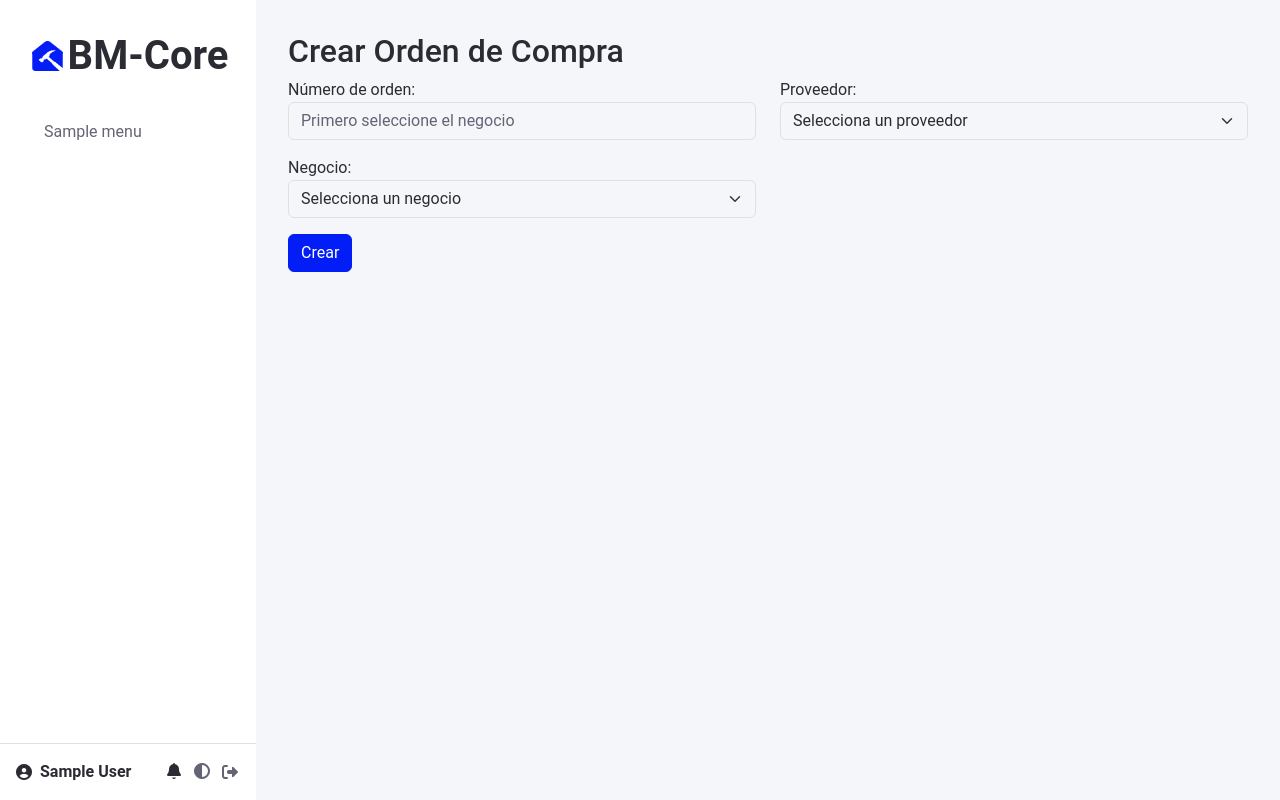
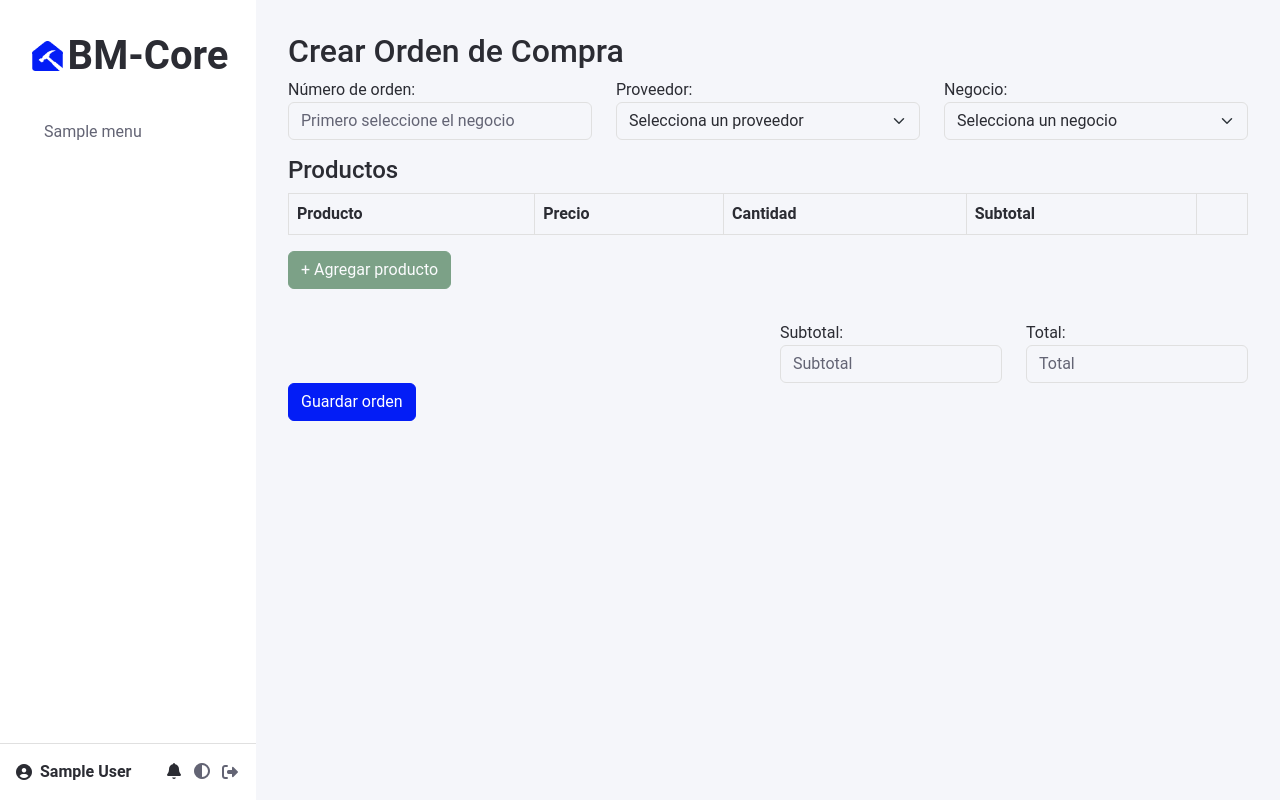
Before and after one commit to CrisZR/BM-Core, a Django app: page /compras/add/ in a window 1280 px wide. Run offline with Django 5.2, Linux system fonts and the light colour scheme; a user stored in the database is signed in; tables that the repository leaves empty hold one stand-in row (values such as "Sample post"); lists and menus that the app fills with data are empty; some libraries are stand-ins or nearby versions.

Commit message:
Se creo plantilla para las ordenes de compra

```diff
--- a/compra/templates/compra/add_edit.html
+++ b/compra/templates/compra/add_edit.html
@@ -1,4 +1,5 @@
 {% extends "templates/layout.html" %}
+{% load static %}
 {% block title %}
   {% if form.instance.pk %}
     Editar
@@ -8,6 +9,11 @@
   Orden de Compra
 {% endblock title %}
 {% block body %}
+  <script src="{% static 'compra/js/add_edit.js' %}"></script>
+  <script>
+    const findProductosUrl = "{% url 'compra:findProductos' %}";
+    const findNegocioRFCUrl = "{% url 'compra:findNegocioRFC' %}";
+  </script>
   <h2>
     {% if form.instance.pk %}
       Editar
@@ -19,28 +25,73 @@
   <form method="post">
     {% csrf_token %}
     <section class="row">
-      <div class="col-12 col-lg-6 mb-3">
+      <div class="col-12 col-lg-4 mb-3">
         {{ form.numero_de_orden.label_tag }}
         {{ form.numero_de_orden }}
       </div>
-      <div class="col-md-6 col-12 mb-3">
+      <div class="col-md-4 col-12 mb-3">
         {{ form.proveedor.label_tag }}
         {{ form.proveedor }}
       </div>
-      <div class="col-lg-6 col-12 mb-3">
+      <div class="col-lg-4 col-12 mb-3">
         {{ form.negocio.label_tag }}
         {{ form.negocio }}
       </div>
     </section>
-    {% comment %} {{ form.as_p }} {% endcomment %}
-    {% comment %} {{ formset.management_form }} {% endcomment %}
-    {% comment %} {% for form in formset %}{{ form.as_p }}{% endfor %} {% endcomment %}
-    <button type="submit" class="btn btn-primary">
-      {% if form.instance.pk %}
-        Actualizar
-      {% else %}
-        Crear
-      {% endif %}
-    </button>
+    <h4>Productos</h4>
+    <div id="productos-section" class="mb-3">
+      <table class="table table-bordered" id="productos-table">
+        <thead>
+          <tr>
+            <th>Producto</th>
+            <th>Precio</th>
+            <th>Cantidad</th>
+            <th>Subtotal</th>
+            <th></th>
+          </tr>
+        </thead>
+        <tbody id="productos-body">
+        </tbody>
+      </table>
+      <button type="button" class="btn btn-success" id="addProductoBtn" disabled>+ Agregar producto</button>
+    </div>
+    <!-- Campo oculto donde guardaremos el JSON -->
+    <input type="hidden"
+           name="lastId"
+           id="lastId"
+           value="{{ lastOrdenId.id|default:0 }}">
+    <input type="hidden" name="productos_json" id="productos-json">
+    <template id="producto-template">
+      <tr>
+        <td>
+          <select class="form-select producto-select">
+            <option value="">-- Seleccionar --</option>
+          </select>
+        </td>
+        <td>
+          <input type="number" class="form-control precio" step="0.01" readonly>
+        </td>
+        <td>
+          <input type="number" class="form-control cantidad" min="1" value="1">
+        </td>
+        <td>
+          <input type="text" class="form-control subtotal" readonly>
+        </td>
+        <td>
+          <button type="button" class="btn btn-danger btn-sm eliminar">x</button>
+        </td>
+      </tr>
+    </template>
+    <div class="row">
+      <div class="col-lg-3 offset-lg-6 col-12 mt-3">
+        {{ form.subtotal.label_tag }}
+        {{ form.subtotal }}
+      </div>
+      <div class="col-lg-3  col-12 mt-3">
+        {{ form.total.label_tag }}
+        {{ form.total }}
+      </div>
+    </div>
+    <button type="submit" class="btn btn-primary">Guardar orden</button>
   </form>
 {% endblock body %}
```
Also changed, not shown: compra/templates/compra/index.html (added, +45 -0 lines), compra/templates/compra/view.html (added, +76 -0 lines).
